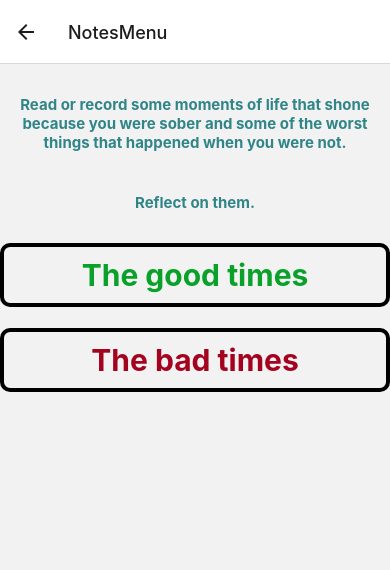
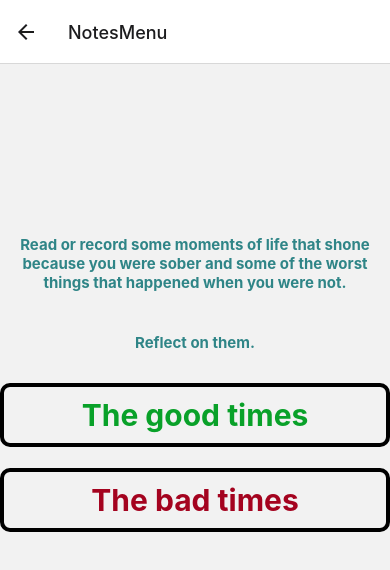
Before and after one commit to toleary519/Tremedy, a React Native app: screen /NotesMenu in a window 390 px wide. Shown: the top 570 px of the page. Built offline with nearby package versions, Linux system fonts and the light colour scheme.

Commit message:
add navigation for Pep tree

```diff
--- a/screens/NotesMenu.js
+++ b/screens/NotesMenu.js
@@ -1,11 +1,9 @@
 import React from "react";
-import { Text, StyleSheet, TouchableOpacity } from "react-native";
+import { Text, StyleSheet, View, TouchableOpacity } from "react-native";
 import { FontAwesome5 } from '@expo/vector-icons';
 
-const NotesMenu = ({}) => (
-  <>
-
-    {/* <Text onPress={onPress} style={styles.add}> */}
+const NotesMenu = ({ navigation }) => (
+  <View style={styles.container}>
     <Text style={styles.summary}>
     Read or record some moments of life that shone because you were sober and some of the worst things that happened when you were not.
     </Text>
@@ -13,23 +11,24 @@ const NotesMenu = ({}) => (
     Reflect on them.
     </Text>
 
-  <TouchableOpacity delayPressIn={150}>
-    {/* <Text onPress={onPress} style={styles.add}> */}
+  <TouchableOpacity onPress={() => navigation.navigate("GoodTimes")} delayPressIn={150}>
     <Text style={styles.good}>
       The good times
     </Text>
   </TouchableOpacity>
-  <TouchableOpacity delayPressIn={150}>
-    {/* <Text onPress={onPress} style={styles.add}> */}
+  <TouchableOpacity onPress={() => navigation.navigate("BadTimes")} delayPressIn={150}>
     <Text style={styles.bad}>
       The bad times
     </Text>
   </TouchableOpacity>
-
-  </>
+  </View>
 );
 
 const styles = StyleSheet.create({
+  container: {
+    flex: 1,
+    marginTop: 140,
+  },
   good: {
     borderRadius: 10,
     borderWidth: 4,
```
